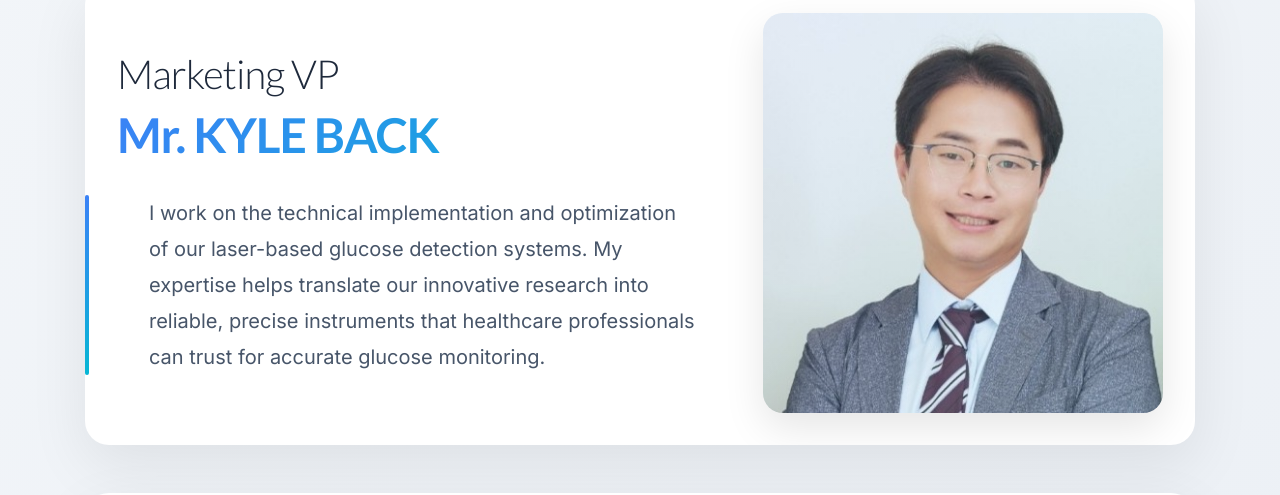
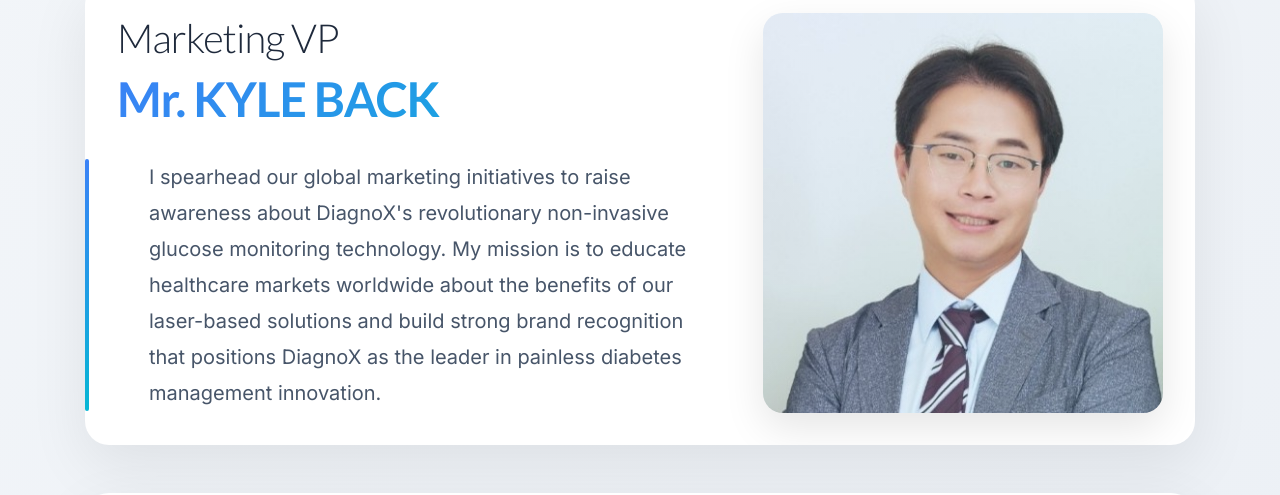
Before and after one commit to sergey-lee/diagnoX-web-2, a plain HTML site: page about/index.html in a window 1280 px wide. Shown: the part 2405-2900 px from the top of the page. Drawn offline with nearby package versions, Linux system fonts and the light colour scheme.

Commit message:
- text Back

```diff
--- a/about/index.html
+++ b/about/index.html
@@ -227,7 +227,7 @@
             <h3>Mr. KYLE  BACK</h3>
           </div>
         <div class="member-description">
-            <p>I work on the technical implementation and optimization of our laser-based glucose detection systems. My expertise helps translate our innovative research into reliable, precise instruments that healthcare professionals can trust for accurate glucose monitoring.</p>
+            <p>I spearhead our global marketing initiatives to raise awareness about DiagnoX's revolutionary non-invasive glucose monitoring technology. My mission is to educate healthcare markets worldwide about the benefits of our laser-based solutions and build strong brand recognition that positions DiagnoX as the leader in painless diabetes management innovation.</p>
           </div>
         </div>
          <div class="member-image">
```
